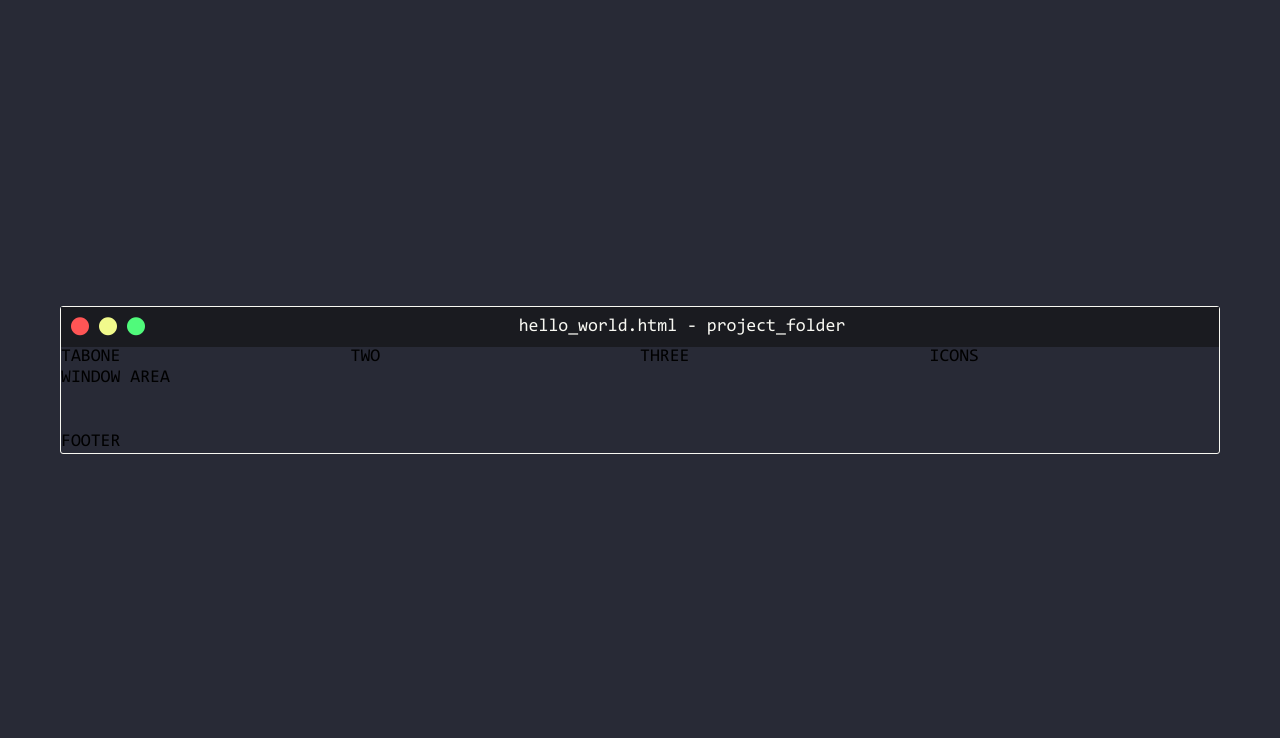
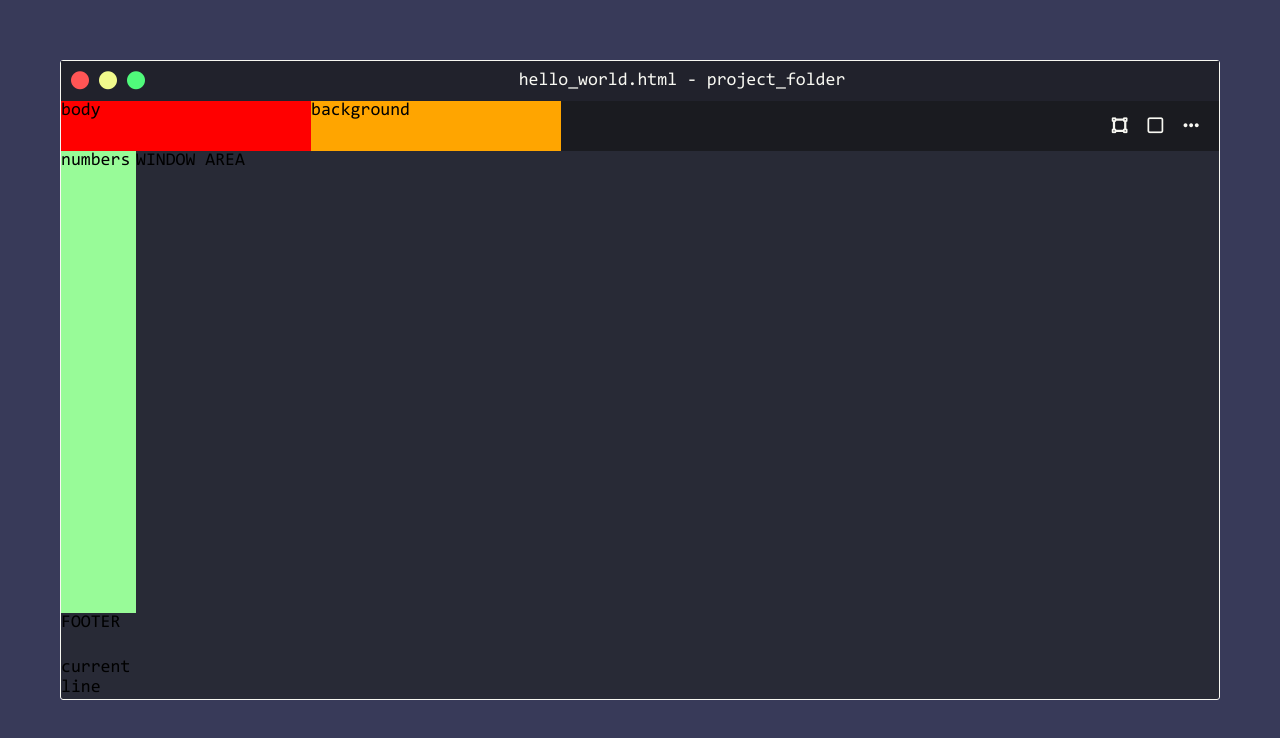
Before and after one commit to holjas/WhosAComputer, a plain HTML site: page index.html in a window 1280 px wide. Drawn offline with nearby package versions, Linux system fonts and the light colour scheme.

Commit message:
i should take a break

```diff
--- a/index.html
+++ b/index.html
@@ -11,22 +11,29 @@
       src="https://kit.fontawesome.com/ca2de226c8.js"
       crossorigin="anonymous"
     ></script>
-    <title>SVGLines</title>
+    <title>Whos A Computer?</title>
   </head>
   <body>
-    <section>
+    <section class="flexDisplay">
       <div class="grid-container wrapper">
-        <div class="fileName">
+        <div class="fileName flexDisplay">
           <i class="fas fa-circle"></i>
           <i class="fas fa-circle"></i>
           <i class="fas fa-circle"></i>
           <p>hello_world.html - project_folder</p>
         </div>
 
-        <div class="tabOne">TABONE</div>
-        <div class="tabTwo">TWO</div>
-        <div class="tabThree">THREE</div>
-        <div class="tabIcon">ICONS</div>
+        <div class="tabOne">body</div>
+        <div class="tabTwo">background</div>
+        <div class="tabThree">current line</div>
+
+        <div class="tabIcon flexDisplay">
+          <i class="fas fa-vector-square"></i>
+          <i class="far fa-square"></i>
+          <i class="fas fa-ellipsis-h"></i>
+        </div>
+
+        <div class="lineNumber">numbers</div>
         <div class="textWindow">WINDOW AREA</div>
         <div class="footer">FOOTER</div>
       </div>
--- a/styles.css
+++ b/styles.css
@@ -10,7 +10,7 @@ html {
 body {
   margin: 0;
   padding: 0;
-  background-color: var(--background);
+  background-color: var(--body);
   font-family: var(--fontRegular);
 }
 article,
@@ -95,9 +95,11 @@ button:-moz-focusring,
   src: url(./assets/CONSOLAB.woff);
 }
 :root {
+  --body: #383a59;
   --background: #282a36;
   --currentLine: #44475a;
   --black: #1a1b20;
+  --windowOutline: #21222c;
   --foreground: #f8f8f2;
   --comment: #6272a4;
   --cyan: #8be9fd;
@@ -115,39 +117,43 @@ button:-moz-focusring,
   width: 100%;
   margin: 0 60px;
 }
-section {
-  height: 95vh;
+i {
+  color: var(--foreground);
+  font-size: 1rem;
+  padding-left: 10px;
+}
+.flexDisplay {
   display: flex;
   flex-direction: row;
   justify-content: center;
   align-items: center;
 }
+section {
+  height: 95vh;
+}
 .grid-container {
   width: 100%;
+  height: 80vh;
+  background-color: var(--background);
   border: 1px solid var(--foreground);
   border-radius: 3px;
   display: grid;
-  grid-template-columns: 1fr 1fr 1fr 1fr;
-  grid-template-rows: 40px 0.3fr 3.1fr 0.3fr;
+  grid-template-columns: 75px 175px 250px 1fr;
+  grid-template-rows: 40px 50px 3.1fr 0.3fr;
   gap: 0px 0px;
   grid-template-areas:
     "fileName fileName fileName fileName"
-    "tabOne tabTwo tabThree tabIcon"
-    "textWindow textWindow textWindow textWindow"
+    "tabOne tabOne tabTwo tabIcon"
+    "lineNumber textWindow textWindow textWindow"
     "footer footer footer footer";
 }
 
 .fileName {
   grid-area: fileName;
-  display: flex;
-  flex-direction: row;
-  align-items: center;
-  background-color: var(--black);
+  background-color: var(--windowOutline);
   color: var(--foreground);
 }
-.fa-circle {
-  padding-left: 10px;
-}
+
 .fa-circle:nth-child(1) {
   color: var(--red);
 }
@@ -163,24 +169,33 @@ section {
 
 .tabOne {
   grid-area: tabOne;
+  background-color: red;
 }
 
 .tabTwo {
   grid-area: tabTwo;
-}
-
-.tabThree {
-  grid-area: tabThree;
+  background-color: orange;
 }
 
 .tabIcon {
   grid-area: tabIcon;
+  justify-content: flex-end;
+  background-color: var(--black);
+  text-align: right;
+  padding-right: 20px;
+  background-color: var(--black);
+}
+.tabIcon i {
+  padding-left: 20px;
 }
 
 .textWindow {
   grid-area: textWindow;
 }
-
+.lineNumber {
+  grid-area: lineNumber;
+  background-color: palegreen;
+}
 .footer {
   grid-area: footer;
 }
```
Also changed, not shown: 1 other file.
